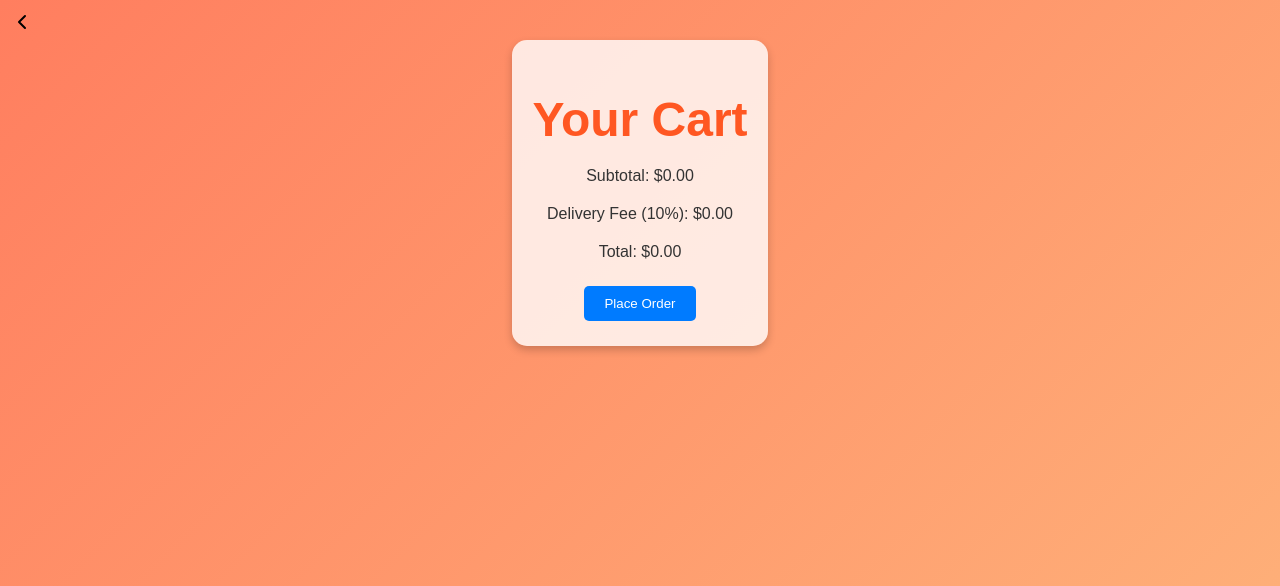
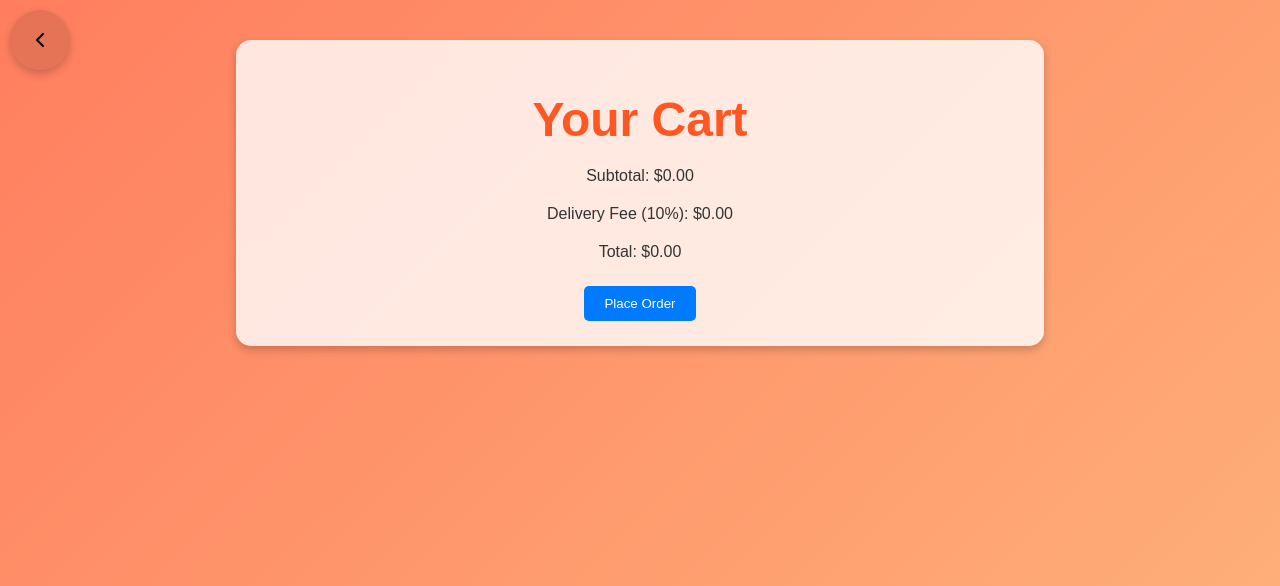
Before and after one commit to mattzhang80/TigerCart_forked, a Flask app: page /cart_view in a window 1280 px wide. Shown: the top 586 px of the page. Run offline with Flask 3, Linux system fonts and the light colour scheme.

Commit message:
user number 2 likes the more accessible back button

```diff
--- a/templates/base.html
+++ b/templates/base.html
@@ -28,6 +28,15 @@
             position: fixed;
             top: 10px;
             left: 10px;
+            width: 60px;  /* Increase size for better visibility */
+            height: 60px;  /* Increase size for better visibility */
+            background: rgba(0, 0, 0, 0.1);  /* Light background to make the arrow more noticeable */
+            border-radius: 50%;  /* Make it round to visually indicate it's a button */
+            display: flex;  /* Use flex to center the icon */
+            justify-content: center;
+            align-items: center;
+            cursor: pointer;  /* Change cursor to pointer to indicate it’s clickable */
+            box-shadow: 0 4px 8px rgba(0, 0, 0, 0.2);  /* Add subtle shadow for depth */
         }
 
         .back-arrow img {
@@ -42,7 +51,10 @@
             border-radius: 15px;
             box-shadow: 0 4px 8px rgba(0, 0, 0, 0.2);
             margin-top: 40px;
-            align-items: flex-start
+            align-items: flex-start;
+            min-width: 300px;
+            width: 60%; /* ADJUST THIS FOR CLEANER LOOK??? */
+            max-width: 800px;
         }
 
         /* Center list items and remove bullets */
```
